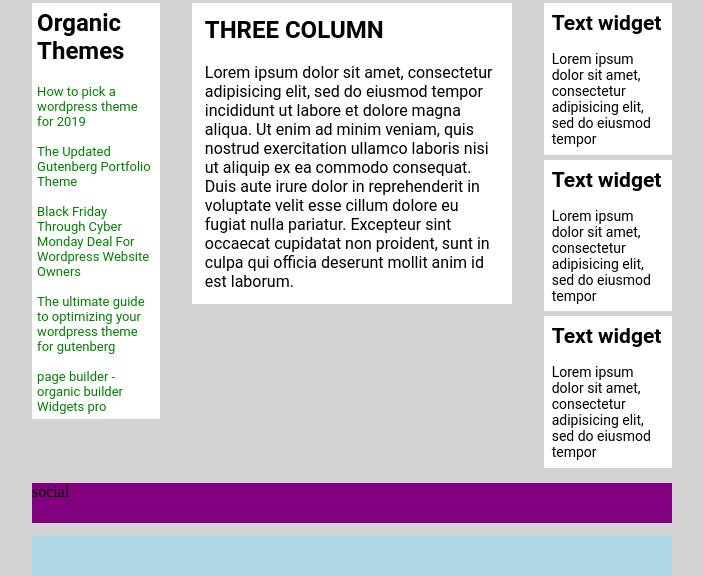
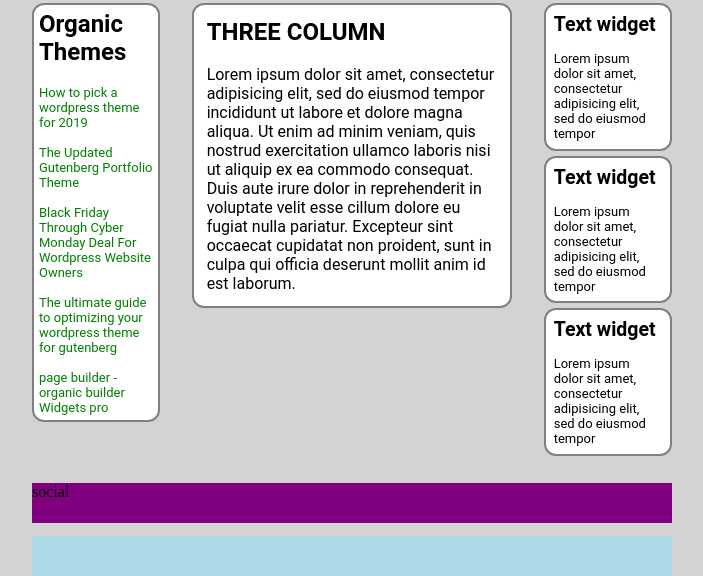
Before and after one commit to micheleprovolo/htmlcss-wp, a plain HTML site: page assets/index.html in a window 1280 px wide. Shown: the part 243-819 px from the top of the page, without its empty margins (288-991 px from the left). Drawn offline with Linux system fonts and the light colour scheme.

Commit message:
inseriti bordi alle 3 colonne

```diff
--- a/assets/css/style.css
+++ b/assets/css/style.css
@@ -116,15 +116,19 @@
   width: 100%;
   /* height: 25%; */
   margin-bottom: 4%;
-  font-size: 14px;
+  font-size: 13px;
   padding: 6%
 }
 
 /* colonna destra */
 .destra {
   width: 20%;
-  /* height: 70%; */
   float: left;
+}
+
+.bordi-colonne {
+  border: 2px solid grey;
+  border-radius: 12px;
 }
 
 /* parte finale */
--- a/assets/index.html
+++ b/assets/index.html
@@ -37,7 +37,7 @@
       <div class="blocco-float">
 
         <!-- colonna sinistra -->
-        <div class="sinistra">
+        <div class="sinistra bordi-colonne">
 
           <div class="testocolonne">
 
@@ -73,7 +73,7 @@
         </div>
 
         <!-- colonna centrale -->
-        <div class="centrale">
+        <div class="centrale bordi-colonne">
 
           <div class="testocolonne">
 
@@ -93,7 +93,7 @@
         <div class="destra">
 
           <!-- elemento1 -->
-          <div class="elemento testocolonne">
+          <div class="elemento testocolonne bordi-colonne">
 
             <h2>Text widget</h2>
 
@@ -104,7 +104,7 @@
           </div>
 
           <!-- elemento2 -->
-          <div class="elemento testocolonne">
+          <div class="elemento testocolonne bordi-colonne">
 
             <h2>Text widget</h2>
 
@@ -115,7 +115,7 @@
           </div>
 
           <!-- elemento3 -->
-          <div class="elemento testocolonne">
+          <div class="elemento testocolonne bordi-colonne">
             <h2>Text widget</h2>
 
             <br>
```
